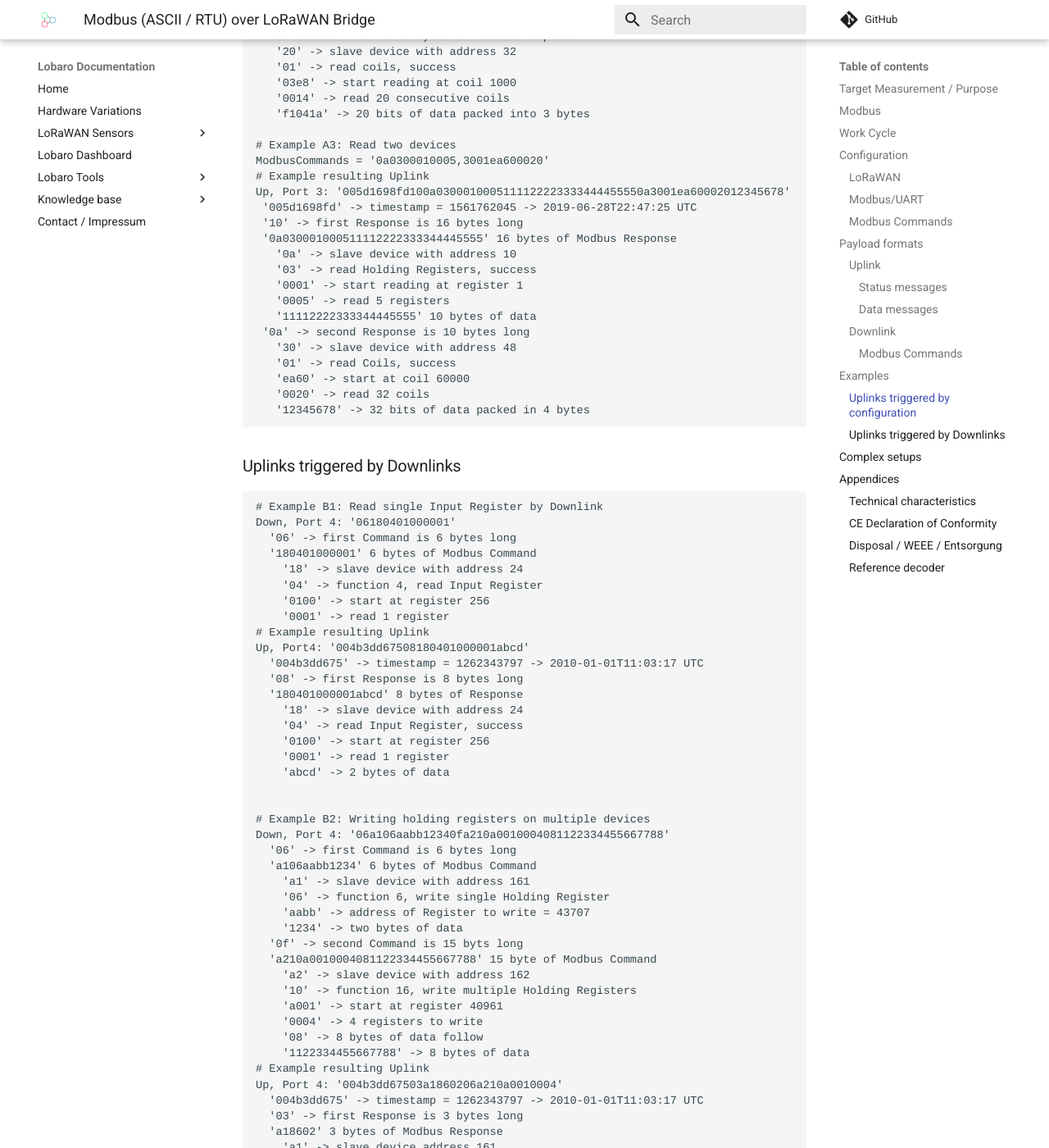
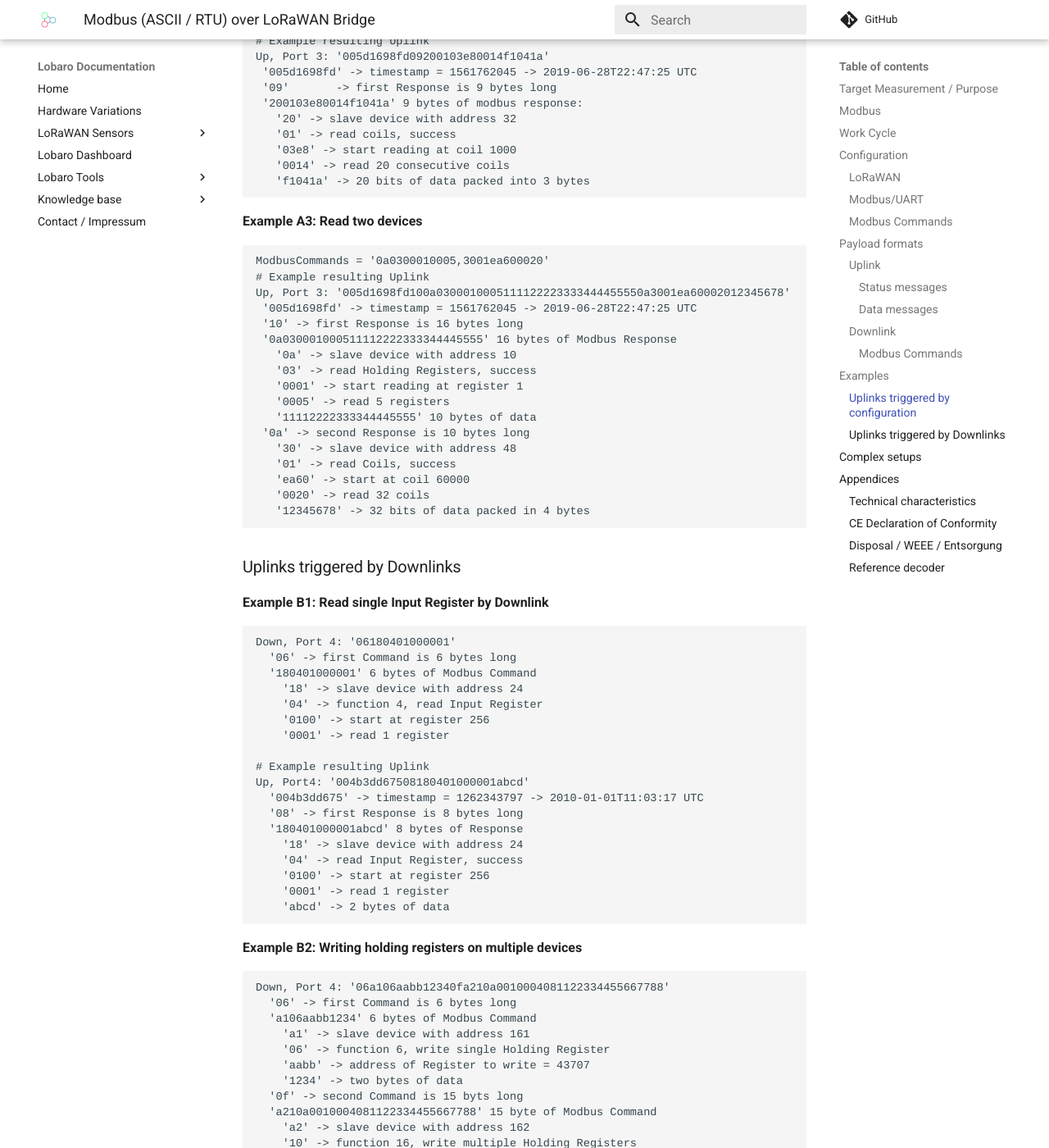
Before and after one commit to Lobaro/docs, an MkDocs documentation site: the page built from docs/lorawan-sensors/modbus-lorawan/0.4.0/index.md, in a window 1280 px wide and 1400 px high, scrolled down 8341 px. Shown: the whole window at 82% size. Built offline with MkDocs 1.6.1 and Material for MkDocs 9.7.7, drawn with Linux system fonts in a browser that asks for light colours; a script that is not in the unit is left out; comment, search, counter and statistics services are not loaded; some of the changed text lies outside the part shown.

Commit message:
Make modbus examples more clear

````diff
--- a/docs/lorawan-sensors/modbus-lorawan/0.4.0/index.md
+++ b/docs/lorawan-sensors/modbus-lorawan/0.4.0/index.md
@@ -262,9 +262,11 @@
 ### Uplinks triggered by configuration
 The following shows some examples of configuration for the automated reading and
 what the generated Uplinks for that could look like.
+
+**Example A1: Read Holding Registers 0, 1, and 2 of device with address 1**
 ```
-# Example A1: Read Holding Registers 0, 1, and 2 of device with address 1
 ModbusCommands = '010300000003'
+
 # Example resulting Uplink after successful readout
 Up, Port 3: '005d1698fd0c0103000000031234567890ab'
  '005d1698fd' -> timestamp = 1561762045 -> 2019-06-28T22:47:25 UTC
@@ -275,6 +277,7 @@
    '0000' -> start reading at register 0
    '0003' -> read 3 consecutive registers
    '1234567890ab' -> 6 bytes of data
+
 # Example resulting Uplink after failing readout
 Up, Port 3: '005d1698fd0301830b'
  '005d1698fd' -> timestamp = 1561762045 -> 2019-06-28T22:47:25 UTC
@@ -283,9 +286,10 @@
    '01' -> slave device with address 1
    '83' -> function 3 with error indicator 80 = read Holding Register, failed
    '0b' -> error code 11: "Gateway Target Device Failed to Respond"
+```
 
-
-# Example A2: Read coils 1000-1019 of device 32
+**Example A2: Read coils 1000-1019 of device 32**
+```
 ModbusCommands = '200103e80014'
 # Example resulting Uplink
 Up, Port 3: '005d1698fd09200103e80014f1041a'
@@ -297,8 +301,10 @@
    '03e8' -> start reading at coil 1000
    '0014' -> read 20 consecutive coils
    'f1041a' -> 20 bits of data packed into 3 bytes
+```
 
-# Example A3: Read two devices
+**Example A3: Read two devices**
+```
 ModbusCommands = '0a0300010005,3001ea600020'
 # Example resulting Uplink
 Up, Port 3: '005d1698fd100a0300010005111122223333444455550a3001ea60002012345678'
@@ -319,8 +325,8 @@
 ```
 
 ### Uplinks triggered by Downlinks
+**Example B1: Read single Input Register by Downlink**
 ```
-# Example B1: Read single Input Register by Downlink
 Down, Port 4: '06180401000001'
   '06' -> first Command is 6 bytes long
   '180401000001' 6 bytes of Modbus Command
@@ -328,6 +334,7 @@
     '04' -> function 4, read Input Register
     '0100' -> start at register 256
     '0001' -> read 1 register
+
 # Example resulting Uplink
 Up, Port4: '004b3dd67508180401000001abcd'
   '004b3dd675' -> timestamp = 1262343797 -> 2010-01-01T11:03:17 UTC
@@ -338,9 +345,10 @@
     '0100' -> start at register 256
     '0001' -> read 1 register
     'abcd' -> 2 bytes of data
+```
 
-
-# Example B2: Writing holding registers on multiple devices
+**Example B2: Writing holding registers on multiple devices**
+```
 Down, Port 4: '06a106aabb12340fa210a0010004081122334455667788'
   '06' -> first Command is 6 bytes long
   'a106aabb1234' 6 bytes of Modbus Command
@@ -356,6 +364,7 @@
     '0004' -> 4 registers to write
     '08' -> 8 bytes of data follow
     '1122334455667788' -> 8 bytes of data
+
 # Example resulting Uplink
 Up, Port 4: '004b3dd67503a1860206a210a0010004'
   '004b3dd675' -> timestamp = 1262343797 -> 2010-01-01T11:03:17 UTC
````
